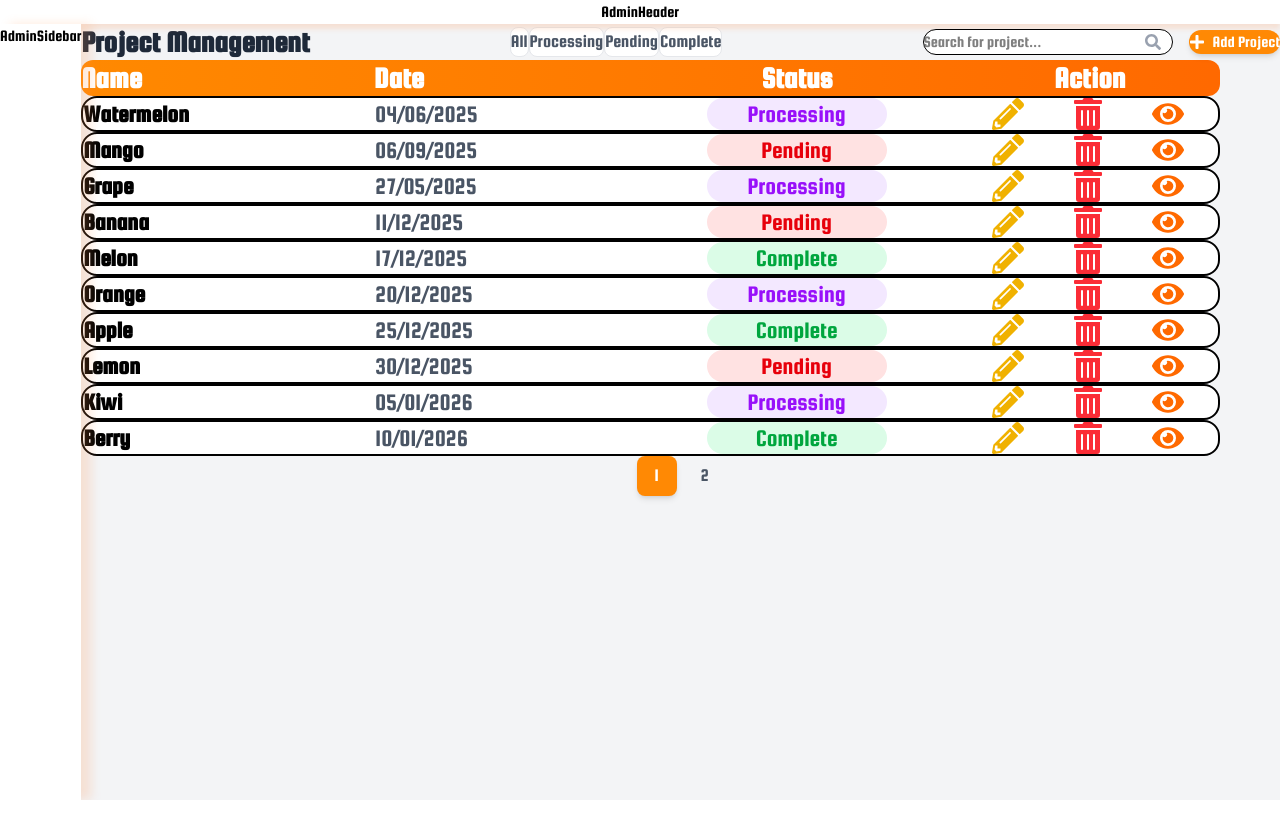
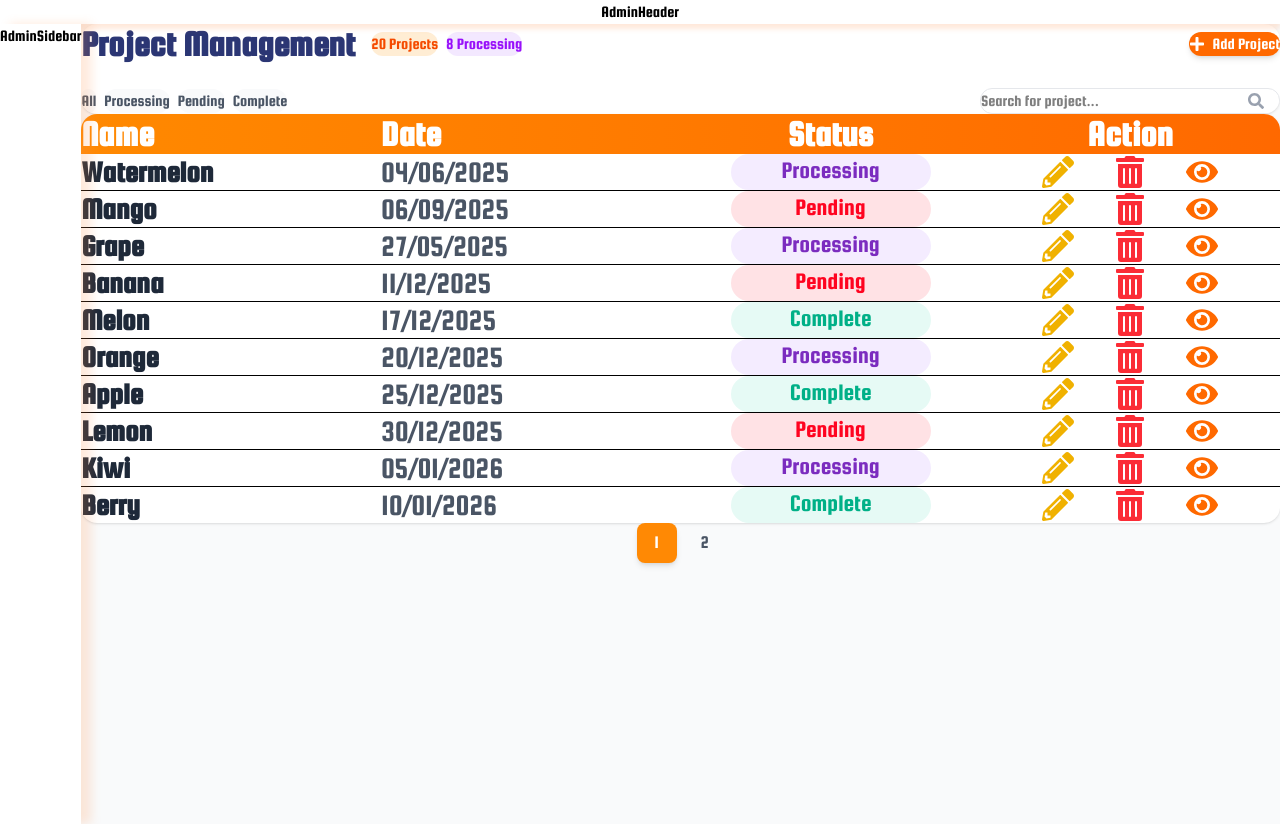
Before and after one commit to MuonNghiCode/work-clock, a React (Vite) app: page /admin in a window 1280 px wide. Before the commit the page ends 800 px from the top, so only its background shows below. Built offline with nearby package versions, Linux system fonts and the light colour scheme.

Commit message:
update after demo x2

```diff
--- a/src/pages/AdminPage/AdminProject.tsx
+++ b/src/pages/AdminPage/AdminProject.tsx
@@ -239,7 +239,82 @@ const AdminProject: React.FC = () => {
   };
 
   return (
-    <div className="p-8 mx-6 my-4">
+    <div className="min-h-screen bg-gray-50">
+      {/* Main Header */}
+      <div className="mb-8">
+        <div className="container mx-auto px-4">
+          <div className="bg-white rounded-2xl shadow-sm overflow-hidden p-8">
+            <div className="flex flex-col gap-6">
+              {/* Title & Stats */}
+              <div className="flex items-center justify-between">
+                <div className="flex items-center gap-4">
+                  <h1 className="text-4xl font-black text-[#2B3674] font-['Squada One']">
+                    {AdminProjectTitle}
+                  </h1>
+                  <div className="flex items-center gap-2">
+                    <span className="px-3 py-1.5 bg-orange-100 text-orange-600 rounded-full">
+                      {projects.length} Projects
+                    </span>
+                    <span className="px-3 py-1.5 bg-purple-100 text-purple-600 rounded-full">
+                      {projects.filter(p => p.status === "Processing").length} Processing
+                    </span>
+                  </div>
+                </div>
+
+                <button
+                  onClick={() => setIsAddModalOpen(true)}
+                  className="flex items-center justify-center gap-2 px-4 py-2 bg-orange-500 hover:bg-orange-600
+                    text-white rounded-xl transition-all duration-200 shadow-md
+                    hover:shadow-lg active:scale-95"
+                >
+                  <FaPlus className="w-4 h-4" />
+                  Add Project
+                </button>
+              </div>
+
+              {/* Filters & Search */}
+              <div className="flex items-center justify-between">
+                {/* Status Filters */}
+                <div className="flex items-center gap-2">
+                  {statusTags.map((status) => (
+                    <button
+                      key={status}
+                      onClick={() => handleStatusChange(status)}
+                      className={`px-4 py-2 rounded-full transition-all duration-200
+                        ${statusFilter === status
+                          ? "bg-orange-500 text-white shadow-md transform scale-105"
+                          : "bg-gray-50 text-gray-600 hover:bg-gray-100"
+                        }
+                        flex items-center gap-1.5
+                      `}
+                    >
+                      {statusFilter === status && (
+                        <div className="w-1.5 h-1.5 rounded-full bg-white animate-pulse" />
+                      )}
+                      {status}
+                    </button>
+                  ))}
+                </div>
+
+                {/* Search */}
+                <div className="relative w-[300px]">
+                  <input
+                    type="text"
+                    value={searchQuery}
+                    onChange={handleSearch}
+                    placeholder="Search for project..."
+                    className="w-full pl-4 pr-12 py-2 rounded-xl border border-gray-200
+                      focus:outline-none focus:border-orange-300 focus:ring-1 focus:ring-orange-300
+                      transition-all duration-200"
+                  />
+                  <FaSearch className="absolute right-4 top-1/2 -translate-y-1/2 text-gray-400 w-4 h-4" />
+                </div>
+              </div>
+            </div>
+          </div>
+        </div>
+      </div>
+
       {/* Notification */}
       {showNotification && (
         <div className="fixed top-4 right-4 bg-green-100 border-l-4 border-green-500 text-green-700 p-4 rounded shadow-lg">
@@ -257,103 +332,56 @@ const AdminProject: React.FC = () => {
         </div>
       )}
 
-      {/* Header Section */}
-      <div className="flex justify-between items-center mb-8">
-        <h1 className="text-3xl font-bold text-gray-800 mb-6">{AdminProjectTitle}</h1>
-
-        <div>
-          {statusTags.map((status) => (
-            <button
-              key={status}
-              onClick={() => handleStatusChange(status)}
-              className={`mr-3 px-6 py-2 rounded-lg text-lg transition-all
-                ${statusFilter === status
-                  ? 'bg-orange-400 text-white shadow-md'
-                  : 'bg-white text-gray-600 hover:bg-gray-50 border border-gray-200'
-                }
-              `}
-            >
-              {statusFilter === status && '✓ '}{status}
-            </button>
-          ))}
-        </div>
-
-        <div className="flex items-center gap-4">
-          <div className="relative w-[250px]">
-            <input
-              type="text"
-              value={searchQuery}
-              onChange={handleSearch}
-              placeholder="Search for project..."
-              className="w-full pl-4 pr-10 py-3 border rounded-full focus:outline-none focus:ring-2 focus:ring-orange-200 bg-white"
-            />
-            <button className="absolute right-3 top-1/2 -translate-y-1/2">
-              <FaSearch className="text-gray-400 w-4 h-4" />
-            </button>
-          </div>
-
-          <button
-            onClick={() => setIsAddModalOpen(true)}
-            className="bg-orange-400 text-white px-6 py-3 rounded-full flex items-center gap-2 hover:bg-orange-500 shadow-md"
-          >
-            <FaPlus className="w-4 h-4" /> Add Project
-          </button>
-        </div>
-      </div>
-
+      {/* Table Container */}
+      <div className="container mx-auto px-4">
         {/* Table */}
-      <div className="w-[95%] mx-auto mt-8">
+        <div className="bg-white rounded-2xl shadow-sm overflow-hidden">
           {/* Table Header */}
-        <div className="grid grid-cols-4 gap-8 bg-gradient-to-r from-orange-400 to-orange-500 rounded-xl p-10 mb-10">
-          <div className="text-white font-bold text-3xl pl-8">Name</div>
-          <div className="text-white font-bold text-3xl">Date</div>
-          <div className="text-white font-bold text-3xl text-center">Status</div>
-          <div className="text-white font-bold text-3xl text-center pr-8">Action</div>
+          <div className="grid grid-cols-4 bg-gradient-to-r from-orange-400 to-orange-500">
+            <div className="p-10 text-white font-bold text-4xl font-['Squada One']">Name</div>
+            <div className="p-10 text-white font-bold text-4xl font-['Squada One']">Date</div>
+            <div className="p-10 text-white font-bold text-4xl text-center font-['Squada One']">Status</div>
+            <div className="p-10 text-white font-bold text-4xl text-center font-['Squada One']">Action</div>
           </div>
 
           {/* Table Body */}
-        {currentProjects.map((project) => (
+          {currentProjects.map((project, index) => (
             <div
               key={project.name}
-            className={`grid grid-cols-4 gap-8 p-10 mb-8 items-center
-              bg-white border-2 rounded-2xl
-              hover:shadow-xl hover:border-orange-300 hover:-translate-y-1
-              transition-all duration-200`}
+              className={`grid grid-cols-4 border-b hover:bg-gray-50/80 transition-all
+                ${index === currentProjects.length - 1 ? 'border-b-0' : ''}
+              `}
             >
-            <div className="font-semibold text-2xl pl-8">{project.name}</div>
-
-            <div className="text-gray-600 text-2xl">{project.date}</div>
-
-            <div className="text-center">
-              <span className={`inline-block px-10 py-4 rounded-full text-2xl font-medium min-w-[180px]
-                ${project.status === 'Processing' ? 'bg-purple-100 text-purple-600' :
-                  project.status === 'Pending' ? 'bg-red-100 text-red-600' :
-                  'bg-green-100 text-green-600'
+              <div className="p-10 font-semibold text-3xl text-gray-800">{project.name}</div>
+              <div className="p-10 text-gray-600 text-3xl">{project.date}</div>
+              <div className="p-10 flex justify-center">
+                <span className={`px-10 py-4 rounded-full text-2xl font-medium min-w-[200px] text-center
+                  ${project.status === 'Processing' ? 'bg-[#F4ECFF] text-[#7B2CBF]' :
+                    project.status === 'Pending' ? 'bg-[#FFE2E5] text-[#FF0420]' :
+                    'bg-[#E6FAF5] text-[#00B087]'
                   }
-                transition-all duration-200 hover:shadow-md`}
-              >
+                `}>
                   {project.status}
                 </span>
               </div>
-
-            <div className="flex justify-center gap-12 pr-8">
+              <div className="p-10 flex justify-center items-center gap-10">
                 <button
                   onClick={() => handleEdit(project)}
-                className="p-5 text-yellow-500 hover:bg-yellow-50 rounded-xl
+                  className="p-4 text-yellow-500 hover:bg-yellow-50 rounded-xl
                     hover:scale-110 active:scale-95 transition-all duration-200"
                 >
                   <FaPencilAlt className="w-8 h-8" />
                 </button>
                 <button
                   onClick={() => handleDelete(project)}
-                className="p-5 text-red-500 hover:bg-red-50 rounded-xl
+                  className="p-4 text-red-500 hover:bg-red-50 rounded-xl
                     hover:scale-110 active:scale-95 transition-all duration-200"
                 >
                   <FaTrashAlt className="w-8 h-8" />
                 </button>
                 <button
                   onClick={() => handleDetail(project)}
-                className="p-5 text-orange-500 hover:bg-orange-50 rounded-xl
+                  className="p-4 text-orange-500 hover:bg-orange-50 rounded-xl
                     hover:scale-110 active:scale-95 transition-all duration-200"
                 >
                   <FaEye className="w-8 h-8" />
@@ -377,6 +405,7 @@ const AdminProject: React.FC = () => {
                 {index + 1}
               </button>
             ))}
+          </div>
         </div>
       </div>
 
```
Lines whose indentation alone changed are shown as unchanged.
